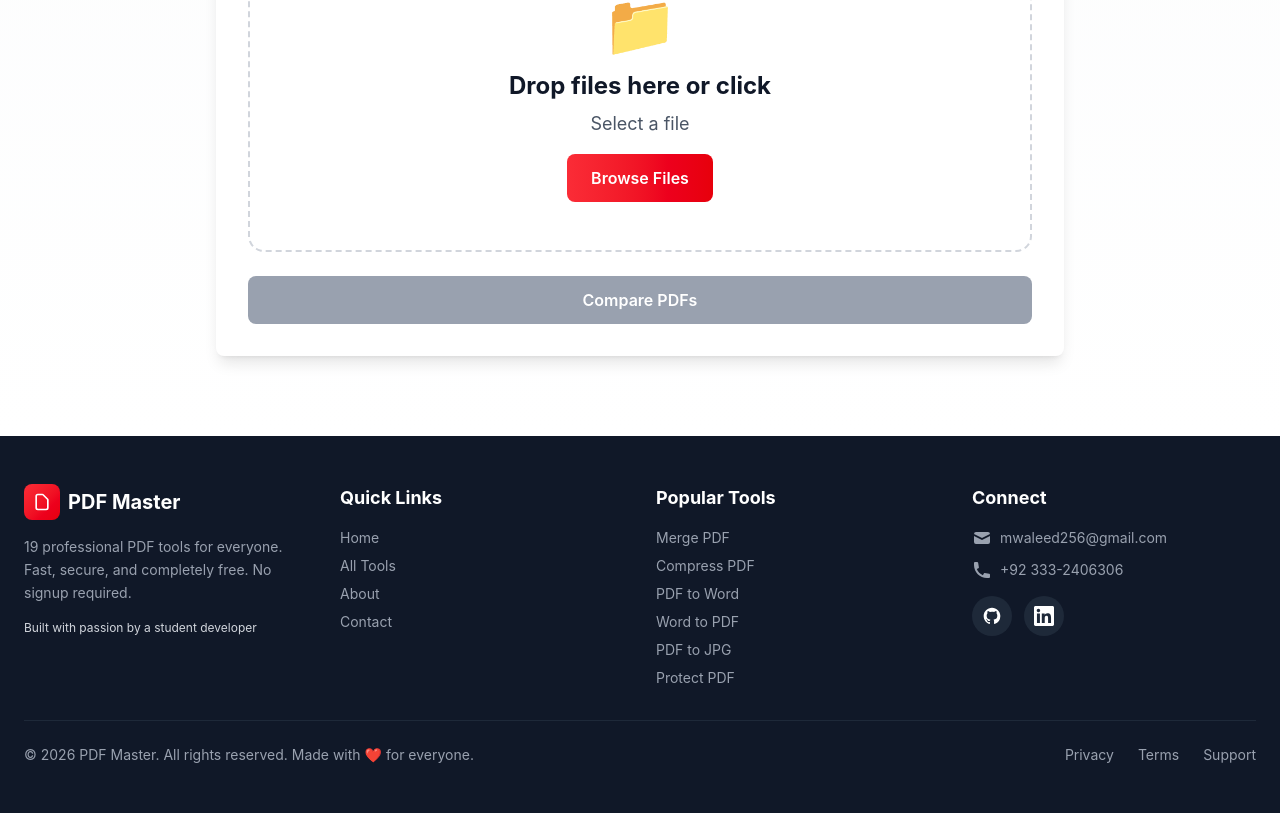
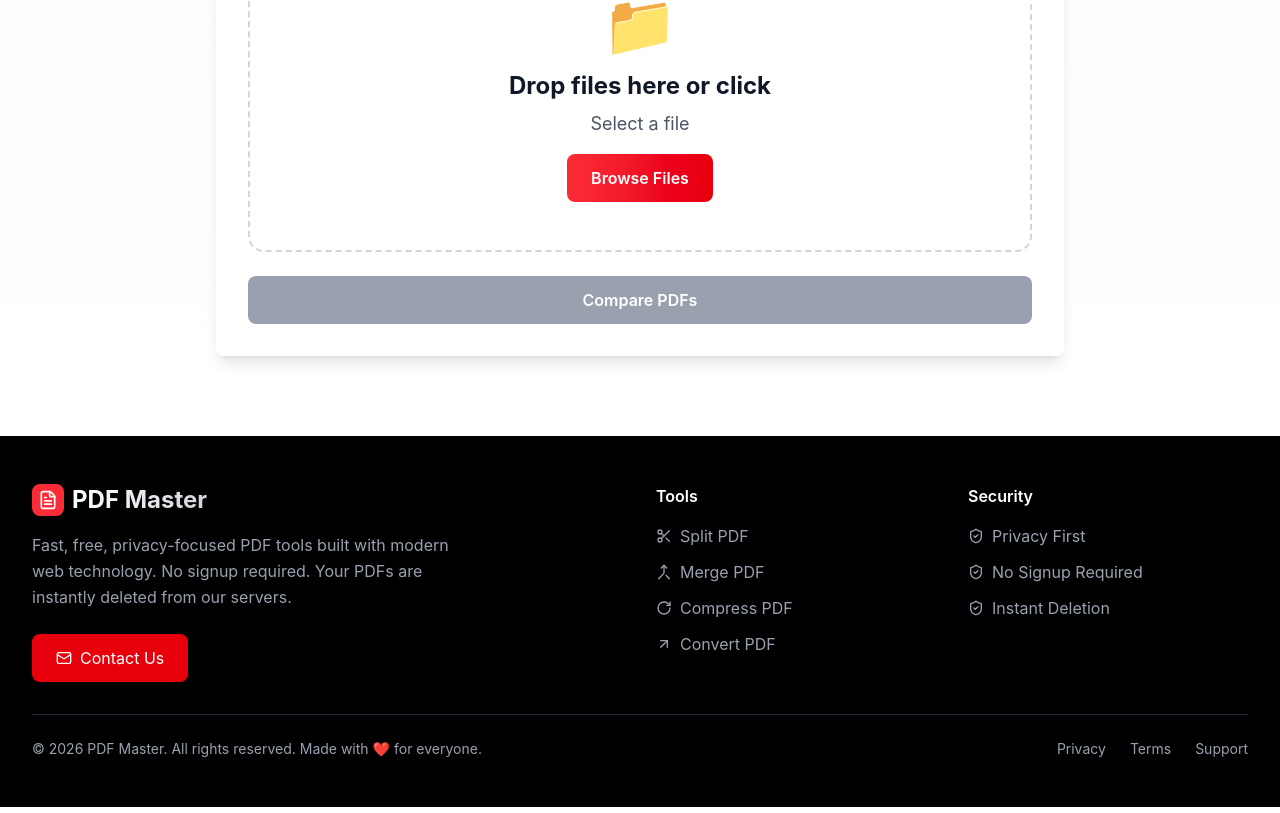
Before and after one commit to weedu230/pdf_master, a React (Vite) app in the folder frontend/: page /compare in a window 1280 px wide. Shown: the part 800-1613 px from the top of the page. Built offline with nearby package versions, Linux system fonts and the light colour scheme; no server answers.

Commit message:
Update footer contact email

```diff
--- a/frontend/src/components/Footer.jsx
+++ b/frontend/src/components/Footer.jsx
@@ -1,108 +1,54 @@
-import { Link } from 'react-router-dom';
-import { memo } from 'react';
+import React from 'react';
+import { FileText, Scissors, RotateCw, Merge, ShieldCheck, Mail, ArrowUpRight } from 'lucide-react';
 
-const Footer = memo(() => {
+const Footer = React.memo(() => {
   return (
-    <footer className="bg-gray-900 text-white py-12">
-      <div className="max-w-7xl mx-auto px-6">
+    <footer className="bg-black text-white py-12 px-4 sm:px-6 lg:px-8">
+      <div className="max-w-7xl mx-auto">
         <div className="grid grid-cols-1 md:grid-cols-4 gap-8 mb-8">
-          {/* Brand Section */}
-          <div>
-            <div className="flex items-center gap-2 mb-4">
-              <div className="bg-gradient-to-br from-red-500 to-red-600 p-2 rounded-lg">
-                <svg className="w-5 h-5 text-white" fill="none" stroke="currentColor" viewBox="0 0 24 24">
-                  <path strokeLinecap="round" strokeLinejoin="round" strokeWidth={2} d="M7 21h10a2 2 0 002-2V9.414a1 1 0 00-.293-.707l-5.414-5.414A1 1 0 0012.586 3H7a2 2 0 00-2 2v14a2 2 0 002 2z" />
-                </svg>
+          <div className="md:col-span-2">
+            <div className="flex items-center space-x-2 mb-4">
+              <div className="w-8 h-8 bg-red-500 rounded-lg flex items-center justify-center">
+                <FileText className="w-5 h-5 text-white" />
               </div>
-              <span className="text-xl font-bold">PDF Master</span>
+              <h3 className="text-2xl font-bold bg-gradient-to-r from-white to-gray-300 bg-clip-text text-transparent">
+                PDF Master
+              </h3>
             </div>
-            <p className="text-gray-400 text-sm leading-relaxed mb-4">
-              19 professional PDF tools for everyone. Fast, secure, and completely free. No signup required.
+            <p className="text-gray-400 leading-relaxed mb-6 max-w-md">
+              Fast, free, privacy-focused PDF tools built with modern web technology. No signup required. Your PDFs are instantly deleted from our servers.
             </p>
-            <p className="text-gray-300 text-xs">
-              Built with passion by a student developer
-            </p>
+            <div className="flex items-center space-x-4">
+              <a
+                href="mailto:mwaleedahmed256@gmail/com"
+                className="bg-red-600 hover:bg-red-700 text-white px-6 py-3 rounded-lg transition-colors inline-flex items-center space-x-2"
+              >
+                <Mail className="w-4 h-4" />
+                <span>Contact Us</span>
+              </a>
+            </div>
           </div>
 
-          {/* Quick Links */}
           <div>
-            <h3 className="font-bold mb-4 text-white text-lg">Quick Links</h3>
-            <ul className="text-gray-400 space-y-2 text-sm">
-              <li><Link to="/" className="hover:text-red-400 transition-colors duration-200">Home</Link></li>
-              <li><Link to="/tools" className="hover:text-red-400 transition-colors duration-200">All Tools</Link></li>
-              <li><Link to="/about" className="hover:text-red-400 transition-colors duration-200">About</Link></li>
-              <li><a href="mailto:mwaleed256@gmail.com" className="hover:text-red-400 transition-colors duration-200">Contact</a></li>
+            <h4 className="font-semibold mb-4">Tools</h4>
+            <ul className="space-y-3 text-gray-400">
+              <li><a href="/split" className="hover:text-red-400 transition-colors flex items-center gap-2"><Scissors className="w-4 h-4" /> Split PDF</a></li>
+              <li><a href="/merge" className="hover:text-red-400 transition-colors flex items-center gap-2"><Merge className="w-4 h-4" /> Merge PDF</a></li>
+              <li><a href="/compress" className="hover:text-red-400 transition-colors flex items-center gap-2"><RotateCw className="w-4 h-4" /> Compress PDF</a></li>
+              <li><a href="/convert" className="hover:text-red-400 transition-colors flex items-center gap-2"><ArrowUpRight className="w-4 h-4" /> Convert PDF</a></li>
             </ul>
           </div>
 
-          {/* Popular Tools */}
           <div>
-            <h3 className="font-bold mb-4 text-white text-lg">Popular Tools</h3>
-            <ul className="text-gray-400 space-y-2 text-sm">
-              <li><Link to="/merge" className="hover:text-red-400 transition-colors duration-200">Merge PDF</Link></li>
-              <li><Link to="/compress" className="hover:text-red-400 transition-colors duration-200">Compress PDF</Link></li>
-              <li><Link to="/pdf-to-word" className="hover:text-red-400 transition-colors duration-200">PDF to Word</Link></li>
-              <li><Link to="/word-to-pdf" className="hover:text-red-400 transition-colors duration-200">Word to PDF</Link></li>
-              <li><Link to="/pdf-to-jpg" className="hover:text-red-400 transition-colors duration-200">PDF to JPG</Link></li>
-              <li><Link to="/protect" className="hover:text-red-400 transition-colors duration-200">Protect PDF</Link></li>
+            <h4 className="font-semibold mb-4">Security</h4>
+            <ul className="space-y-3 text-gray-400">
+              <li className="flex items-center gap-2"><ShieldCheck className="w-4 h-4" /> Privacy First</li>
+              <li className="flex items-center gap-2"><ShieldCheck className="w-4 h-4" /> No Signup Required</li>
+              <li className="flex items-center gap-2"><ShieldCheck className="w-4 h-4" /> Instant Deletion</li>
             </ul>
-          </div>
-
-          {/* Contact & Social */}
-          <div>
-            <h3 className="font-bold mb-4 text-white text-lg">Connect</h3>
-            <div className="space-y-3">
-              <a
-                href="mailto:mwaleed256@gmail.com"
-                className="flex items-center gap-2 text-gray-400 hover:text-red-400 transition-colors text-sm"
-              >
-                <svg className="w-5 h-5" fill="currentColor" viewBox="0 0 20 20">
-                  <path d="M2.003 5.884L10 9.882l7.997-3.998A2 2 0 0016 4H4a2 2 0 00-1.997 1.884z" />
-                  <path d="M18 8.118l-8 4-8-4V14a2 2 0 002 2h12a2 2 0 002-2V8.118z" />
-                </svg>
-                <span>mwaleed256@gmail.com</span>
-              </a>
-
-              <a
-                href="tel:03332406306"
-                className="flex items-center gap-2 text-gray-400 hover:text-red-400 transition-colors text-sm"
-              >
-                <svg className="w-5 h-5" fill="currentColor" viewBox="0 0 20 20">
-                  <path d="M2 3a1 1 0 011-1h2.153a1 1 0 01.986.836l.74 4.435a1 1 0 01-.54 1.06l-1.548.773a11.037 11.037 0 006.105 6.105l.774-1.548a1 1 0 011.059-.54l4.435.74a1 1 0 01.836.986V17a1 1 0 01-1 1h-2C7.82 18 2 12.18 2 5V3z" />
-                </svg>
-                <span>+92 333-2406306</span>
-              </a>
-
-              <div className="flex gap-3 mt-4">
-                <a
-                  href="https://github.com/weedu230"
-                  target="_blank"
-                  rel="noopener noreferrer"
-                  className="w-10 h-10 bg-gray-800 hover:bg-red-600 rounded-full flex items-center justify-center transition-colors"
-                  aria-label="Visit our GitHub profile"
-                >
-                  <svg className="w-5 h-5" fill="currentColor" viewBox="0 0 24 24">
-                    <path fillRule="evenodd" d="M12 2C6.477 2 2 6.484 2 12.017c0 4.425 2.865 8.18 6.839 9.504.5.092.682-.217.682-.483 0-.237-.008-.868-.013-1.703-2.782.605-3.369-1.343-3.369-1.343-.454-1.158-1.11-1.466-1.11-1.466-.908-.62.069-.608.069-.608 1.003.07 1.531 1.032 1.531 1.032.892 1.53 2.341 1.088 2.91.832.092-.647.35-1.088.636-1.338-2.22-.253-4.555-1.113-4.555-4.951 0-1.093.39-1.988 1.029-2.688-.103-.253-.446-1.272.098-2.65 0 0 .84-.27 2.75 1.026A9.564 9.564 0 0112 6.844c.85.004 1.705.115 2.504.337 1.909-1.296 2.747-1.027 2.747-1.027.546 1.379.202 2.398.1 2.651.64.7 1.028 1.595 1.028 2.688 0 3.848-2.339 4.695-4.566 4.943.359.309.678.92.678 1.855 0 1.338-.012 2.419-.012 2.747 0 .268.18.58.688.482A10.019 10.019 0 0022 12.017C22 6.484 17.522 2 12 2z" clipRule="evenodd" />
-                  </svg>
-                </a>
-
-                <a
-                  href="https://linkedin.com/in/weedu"
-                  target="_blank"
-                  rel="noopener noreferrer"
-                  className="w-10 h-10 bg-gray-800 hover:bg-red-600 rounded-full flex items-center justify-center transition-colors"
-                  aria-label="Visit our LinkedIn profile"
-                >
-                  <svg className="w-5 h-5" fill="currentColor" viewBox="0 0 24 24">
-                    <path d="M20.447 20.452h-3.554v-5.569c0-1.328-.027-3.037-1.852-3.037-1.853 0-2.136 1.445-2.136 2.939v5.667H9.351V9h3.414v1.561h.046c.477-.9 1.637-1.85 3.37-1.85 3.601 0 4.267 2.37 4.267 5.455v6.286zM5.337 7.433c-1.144 0-2.063-.926-2.063-2.065 0-1.138.92-2.063 2.063-2.063 1.14 0 2.064.925 2.064 2.063 0 1.139-.925 2.065-2.064 2.065zm1.782 13.019H3.555V9h3.564v11.452zM22.225 0H1.771C.792 0 0 .774 0 1.729v20.542C0 23.227.792 24 1.771 24h20.451C23.2 24 24 23.227 24 22.271V1.729C24 .774 23.2 0 22.222 0h.003z"/>
-                  </svg>
-                </a>
-              </div>
-            </div>
           </div>
         </div>
 
-        {/* Bottom Bar */}
         <div className="border-t border-gray-800 pt-6 mt-6">
           <div className="flex flex-col md:flex-row justify-between items-center gap-4">
             <p className="text-gray-400 text-sm text-center md:text-left">
@@ -111,7 +57,7 @@ const Footer = memo(() => {
             <div className="flex gap-6 text-sm">
               <a href="/about" className="text-gray-400 hover:text-red-400 transition-colors">Privacy</a>
               <a href="/about" className="text-gray-400 hover:text-red-400 transition-colors">Terms</a>
-              <a href="mailto:mwaleed256@gmail.com" className="text-gray-400 hover:text-red-400 transition-colors">Support</a>
+              <a href="mailto:mwaleedahmed256@gmail/com" className="text-gray-400 hover:text-red-400 transition-colors">Support</a>
             </div>
           </div>
         </div>
```
